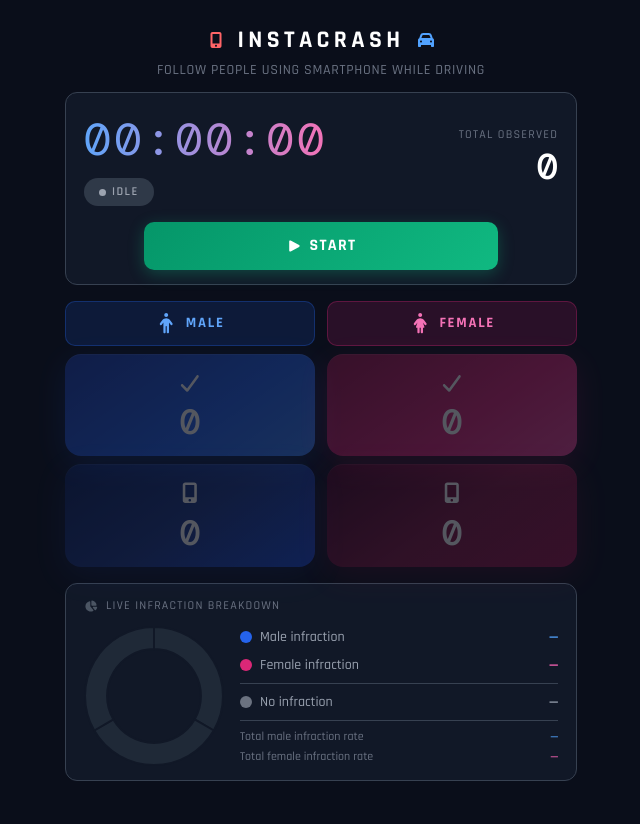
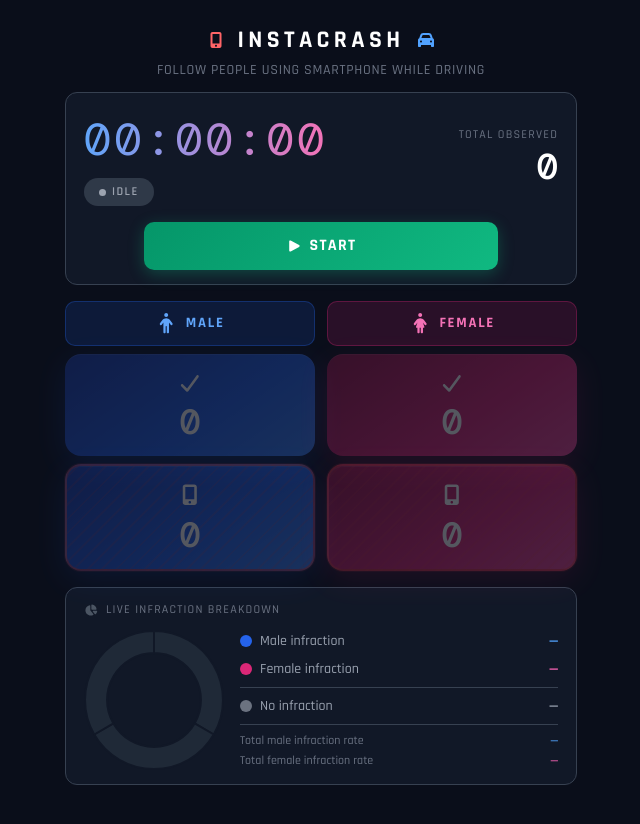
Before and after one commit to tagliala-labs/instacrash, a React (Vite) app: page / in a window 1280 px wide. Shown: the top 824 px of the page, without its empty margins (319-959 px from the left). Built offline with nearby package versions, Linux system fonts and the light colour scheme.

Commit message:
Infraction buttons: same blue/pink gradient with red diagonal stripes + red border

```diff
--- a/index.css
+++ b/index.css
@@ -189,28 +189,50 @@ body {
 }
 
 .btn-male-infraction {
-  background: linear-gradient(145deg, #0f2460 0%, #1e3a8a 50%, #1d4ed8 100%);
+  background:
+    repeating-linear-gradient(
+      -45deg,
+      transparent,
+      transparent 8px,
+      rgba(239, 68, 68, 0.13) 8px,
+      rgba(239, 68, 68, 0.13) 10px
+    ),
+    linear-gradient(145deg, #1e40af 0%, #2563eb 60%, #3b82f6 100%);
+  border: 2px solid rgba(239, 68, 68, 0.55);
   box-shadow:
-    0 8px 32px rgba(30, 58, 138, 0.45),
-    inset 0 1px 0 rgba(255, 255, 255, 0.08);
+    0 8px 32px rgba(37, 99, 235, 0.35),
+    0 0 0 1px rgba(239, 68, 68, 0.2),
+    inset 0 1px 0 rgba(255, 255, 255, 0.1);
 }
 
 .btn-male-infraction:not(:disabled):hover {
   box-shadow:
     0 12px 40px rgba(37, 99, 235, 0.5),
+    0 0 0 1px rgba(239, 68, 68, 0.4),
     inset 0 1px 0 rgba(255, 255, 255, 0.1);
 }
 
 .btn-female-infraction {
-  background: linear-gradient(145deg, #4a0728 0%, #831843 50%, #9d174d 100%);
+  background:
+    repeating-linear-gradient(
+      -45deg,
+      transparent,
+      transparent 8px,
+      rgba(239, 68, 68, 0.13) 8px,
+      rgba(239, 68, 68, 0.13) 10px
+    ),
+    linear-gradient(145deg, #9d174d 0%, #db2777 60%, #ec4899 100%);
+  border: 2px solid rgba(239, 68, 68, 0.55);
   box-shadow:
-    0 8px 32px rgba(131, 24, 67, 0.45),
-    inset 0 1px 0 rgba(255, 255, 255, 0.08);
+    0 8px 32px rgba(219, 39, 119, 0.35),
+    0 0 0 1px rgba(239, 68, 68, 0.2),
+    inset 0 1px 0 rgba(255, 255, 255, 0.1);
 }
 
 .btn-female-infraction:not(:disabled):hover {
   box-shadow:
-    0 12px 40px rgba(157, 23, 77, 0.5),
+    0 12px 40px rgba(219, 39, 119, 0.5),
+    0 0 0 1px rgba(239, 68, 68, 0.4),
     inset 0 1px 0 rgba(255, 255, 255, 0.1);
 }
 
```
